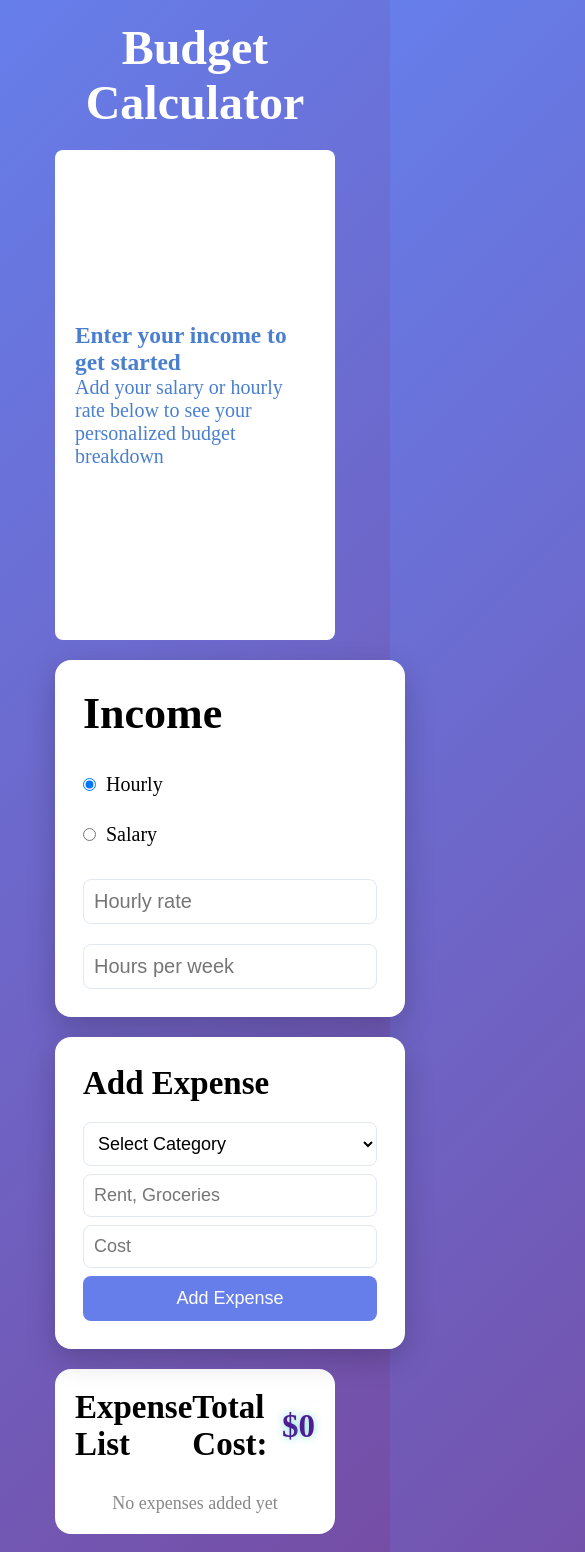
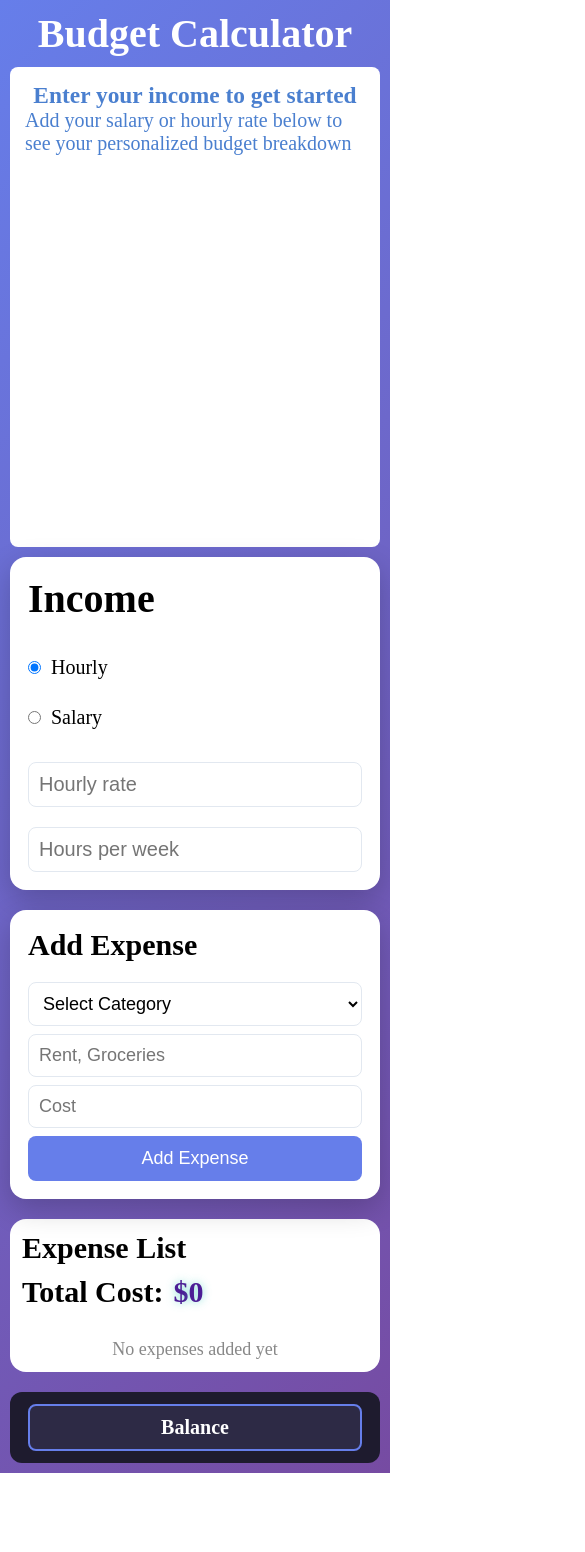
Before and after one commit to vuenhia/ExpenseTracker, a React (Vite) app: page / in a window 390 px wide. Shown: the top 1552 px of the page, 585 px wide, since content can reach past the window. After the commit the page ends 1473 px from the top, so only its background shows below. Built offline with nearby package versions, Linux system fonts and the light colour scheme.

Commit message:
Add media query

```diff
--- a/src/App.css
+++ b/src/App.css
@@ -307,7 +307,10 @@
 	transform: translateY(-2px);
 	box-shadow: 0 6px 18px rgba(0, 0, 0, 0.3);
 	background: #4a4d6e;
-	transition: transform 0.2s ease, box-shadow 0.2s ease, background 0.2s ease;
+	transition:
+		transform 0.2s ease,
+		box-shadow 0.2s ease,
+		background 0.2s ease;
 }
 .expenseButtons button {
 	background: transparent;
@@ -317,7 +320,9 @@
 	border-radius: 6px;
 	margin-left: 8px;
 	cursor: pointer;
-	transition: background 0.2s ease, border-color 0.2s ease;
+	transition:
+		background 0.2s ease,
+		border-color 0.2s ease;
 }
 
 .expenseButtons button:hover {
@@ -533,7 +538,10 @@ ul {
 	transform: translateY(-2px);
 	box-shadow: 0 6px 18px rgba(0, 0, 0, 0.3);
 	background: #4a4d6e;
-	transition: transform 0.2s ease, box-shadow 0.2s ease, background 0.2s ease;
+	transition:
+		transform 0.2s ease,
+		box-shadow 0.2s ease,
+		background 0.2s ease;
 }
 .widget-container.open {
 	font-size: 20px;
@@ -604,3 +612,176 @@ body {
 	background: linear-gradient(135deg, #667eea 0%, #764ba2 100%);
 	min-height: 100vh;
 }
+
+/* =========================
+   Responsive Design
+   ========================= */
+
+/* Tablets */
+@media (max-width: 900px) {
+	.container {
+		max-width: 90%;
+	}
+
+	.period-grid {
+		grid-template-columns: repeat(2, 1fr);
+	}
+
+	.expense-category-grid {
+		grid-template-columns: repeat(2, 1fr);
+	}
+
+	.widget-container {
+		width: 100%;
+		box-sizing: border-box;
+	}
+
+	.balance-container {
+		height: auto;
+		min-height: 450px;
+	}
+}
+
+/* Mobile */
+@media (max-width: 600px) {
+	.main-section {
+		padding: 10px;
+	}
+
+	.container {
+		max-width: 100%;
+	}
+
+	.app-header {
+		font-size: 20px;
+	}
+
+	.balance-container {
+		padding: 15px;
+		margin: 10px auto;
+	}
+
+	.section-header {
+		font-size: 20px;
+	}
+
+	.category-header {
+		padding-left: 0;
+	}
+
+	.period-grid {
+		grid-template-columns: 1fr;
+		gap: 12px;
+	}
+
+	.period-item {
+		padding: 15px;
+		height: auto;
+		min-height: 60px;
+	}
+
+	.period-label,
+	.period-amount {
+		font-size: 20px;
+	}
+
+	.budget-breakdown {
+		grid-template-columns: 1fr;
+		gap: 12px;
+	}
+
+	.income-expenses {
+		grid-template-columns: 1fr;
+	}
+
+	.salary-inputs,
+	.expenses-container {
+		padding: 18px;
+	}
+
+	.expense-list {
+		padding: 12px;
+	}
+
+	.expense-list-header {
+		flex-direction: column;
+		gap: 10px;
+		align-items: stretch;
+	}
+
+	.expense-category-grid {
+		grid-template-columns: 1fr;
+	}
+
+	.list {
+		grid-template-columns: 1fr;
+	}
+
+	.expense-card {
+		min-width: 0;
+		max-width: 100%;
+		padding: 15px;
+	}
+
+	.expense-card h2 {
+		font-size: 36px;
+	}
+
+	.categoryInformation,
+	.costInformation {
+		font-size: 22px;
+	}
+
+	.category-total {
+		font-size: 24px;
+	}
+
+	.nameInformation {
+		font-size: 24px;
+	}
+
+	.expenseButtons {
+		flex-direction: column;
+		gap: 8px;
+	}
+
+	.expenseButtons button {
+		width: 100%;
+		margin-left: 0;
+	}
+
+	.editExpenseForm {
+		margin: 10px 0;
+		padding: 15px;
+	}
+
+	.edit-button {
+		flex-direction: column;
+	}
+
+	.save-button,
+	.cancel-button {
+		width: 100%;
+	}
+
+	.widget-container,
+	.widget-container.open,
+	.widget-collapsed,
+	.widget-expanded {
+		width: 100%;
+		box-sizing: border-box;
+	}
+
+	.widget-expanded {
+		padding: 15px;
+	}
+
+	.widget-row {
+		font-size: 17px;
+		gap: 10px;
+	}
+
+	.widget-label {
+		font-size: 20px;
+	}
+}
```
